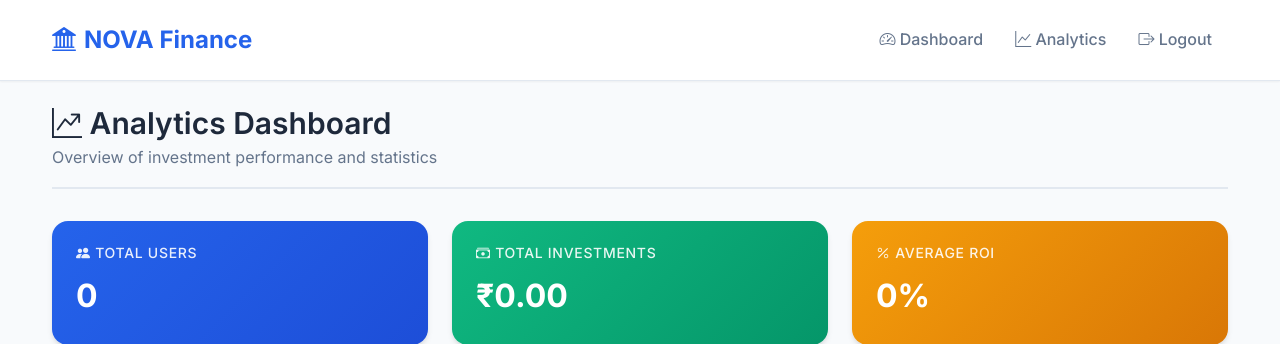
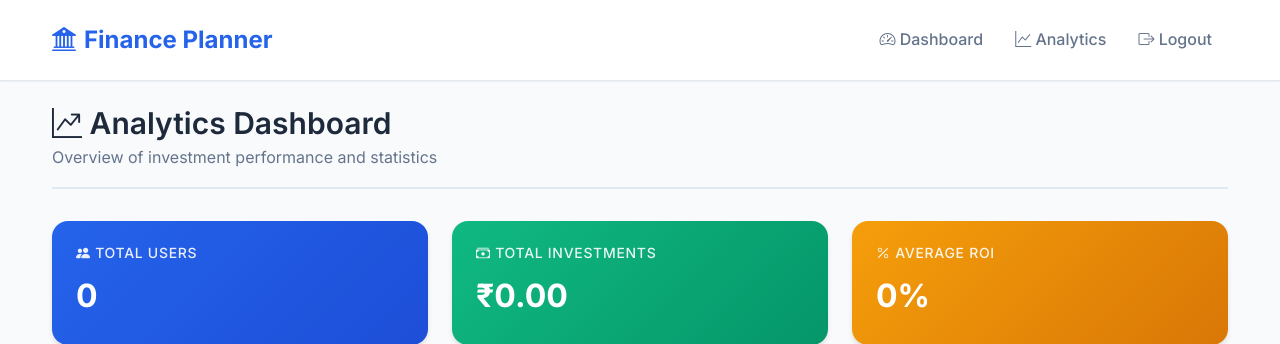
Before and after one commit to Kushalava917/Deposit_Tracker, a Flask app: page /admin/analytics in a window 1280 px wide. Shown: the top 344 px of the page. Run offline with Flask 3, Linux system fonts and the light colour scheme; the visitor is signed in with stand-in values (Sample User, id 1); data that the repository does not hold is empty.

Commit message:
Change navbar brand name from 'NOVA Finance' to 'Finance Planner'

```diff
--- a/templates/base.html
+++ b/templates/base.html
@@ -334,7 +334,7 @@
     <nav class="navbar navbar-expand-lg">
         <div class="container">
             <a class="navbar-brand" href="/">
-                <i class="bi bi-bank2"></i> NOVA Finance
+                <i class="bi bi-bank2"></i> Finance Planner
             </a>
             <button class="navbar-toggler" type="button" data-bs-toggle="collapse" data-bs-target="#navbarNav">
                 <span class="navbar-toggler-icon"></span>
```
